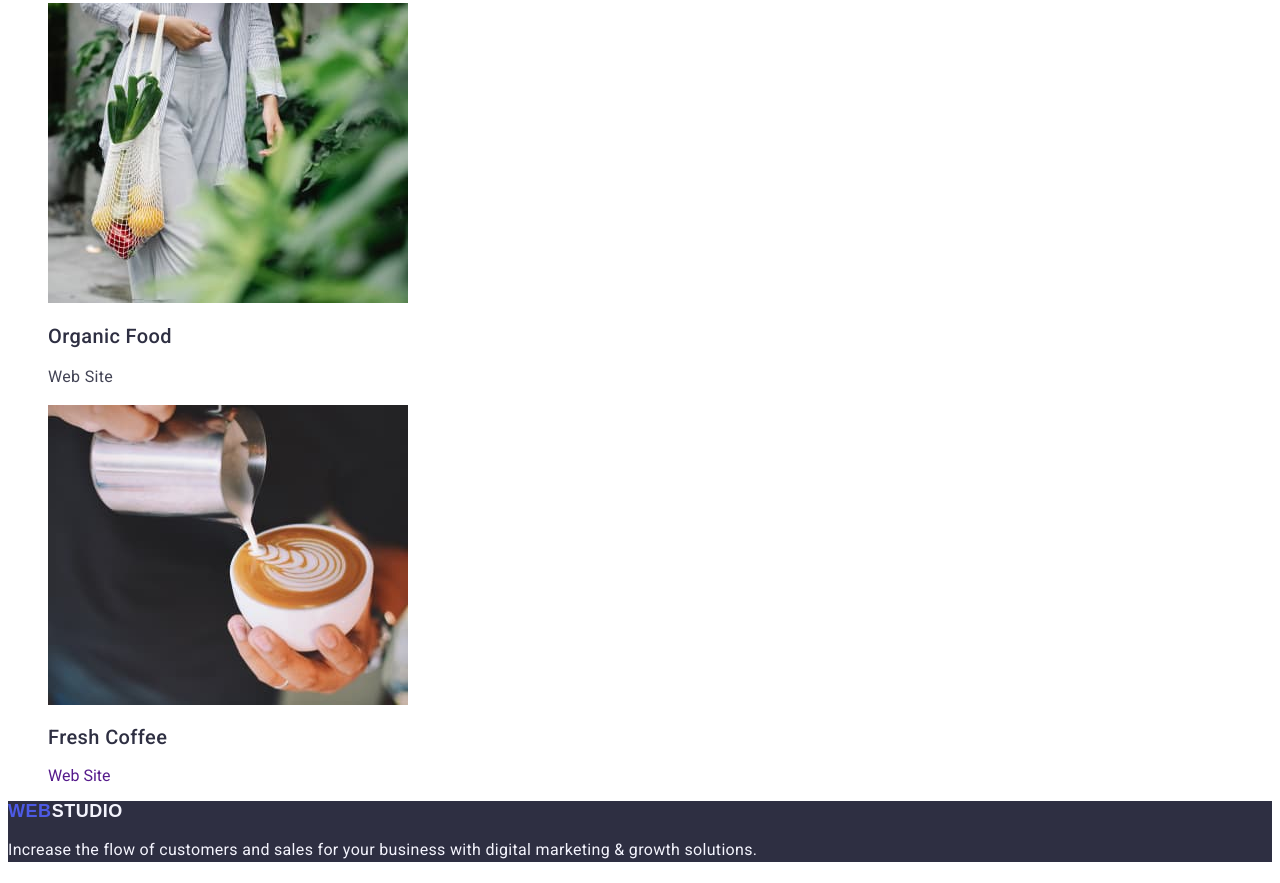
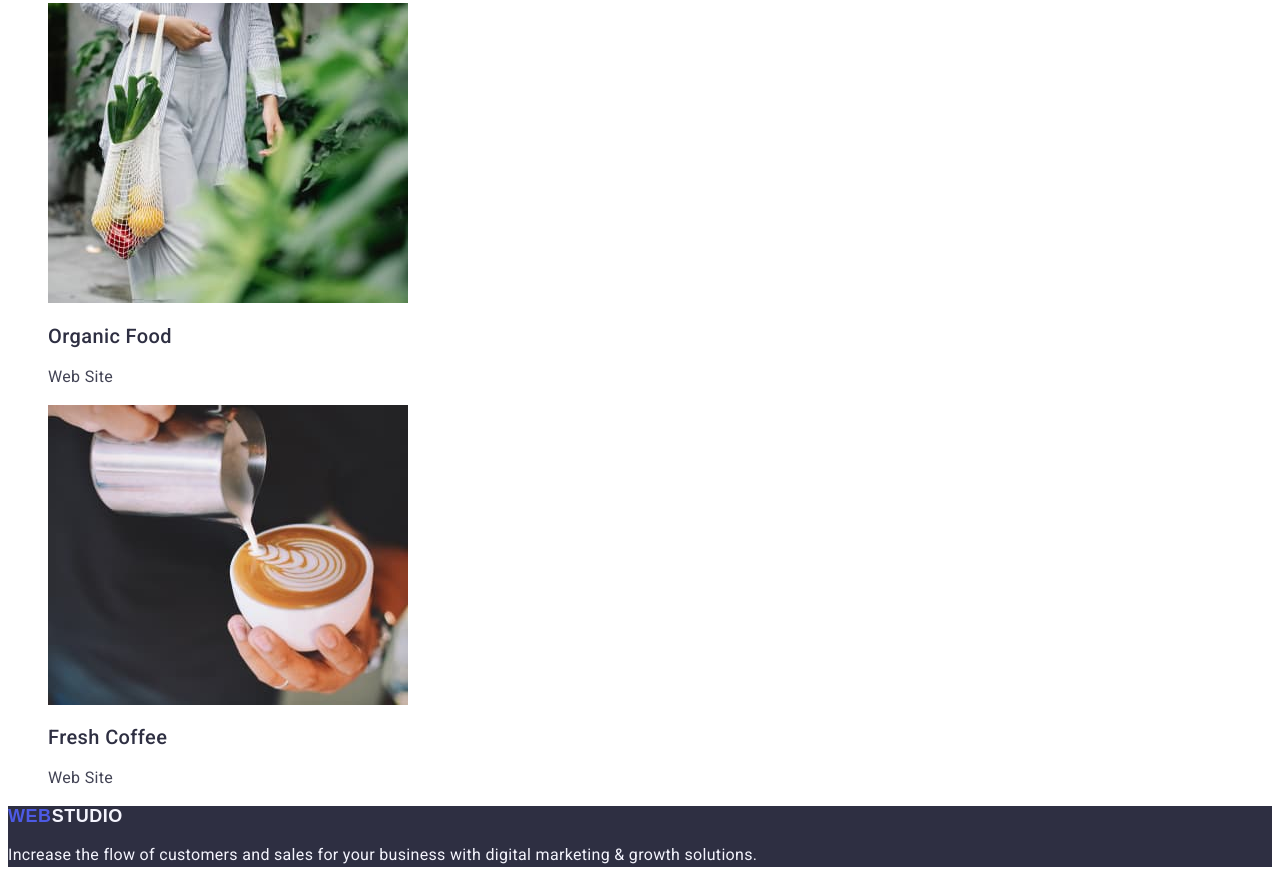
Before and after one commit to Victoriel21/goit-homework-02, a plain HTML site: page portfolio.html in a window 1280 px wide. Shown: the part 3168-4051 px from the top of the page. Drawn offline with Linux system fonts and the light colour scheme.

Commit message:
Create css4

```diff
--- a/portfolio.html
+++ b/portfolio.html
@@ -102,7 +102,7 @@
                     <a class="link" href="">
                         <img src="./images/portfolio-img9.jpg" alt="drawing a coffee" width="360" height="300">
                         <h2 class="subtitle">Fresh Coffee</h2>
-                        <p>Web Site</p>
+                        <p class="paragraph">Web Site</p>
                     </a>
                 </li>
             </ul>
```
